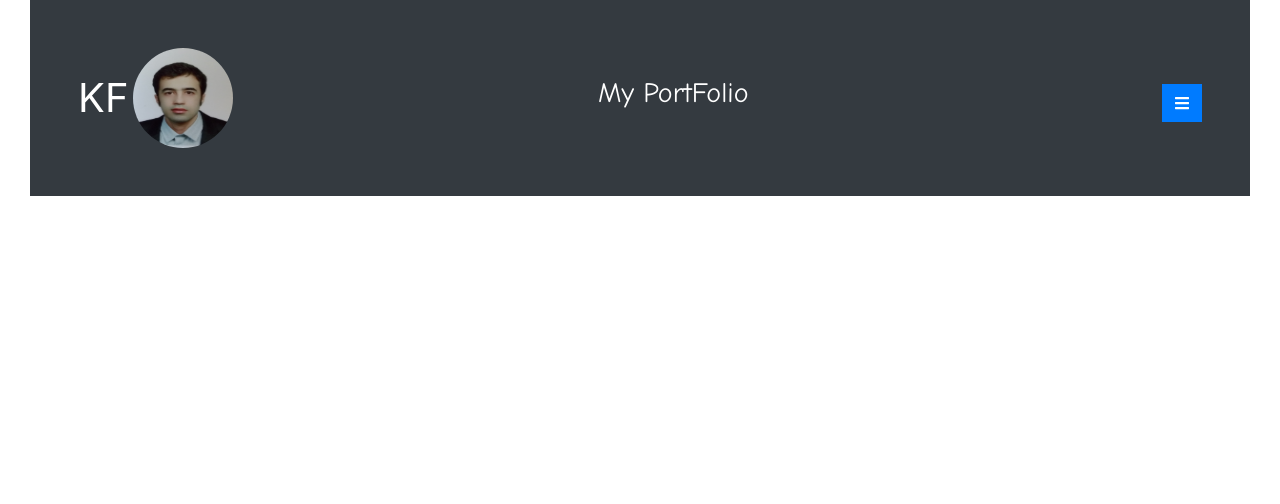
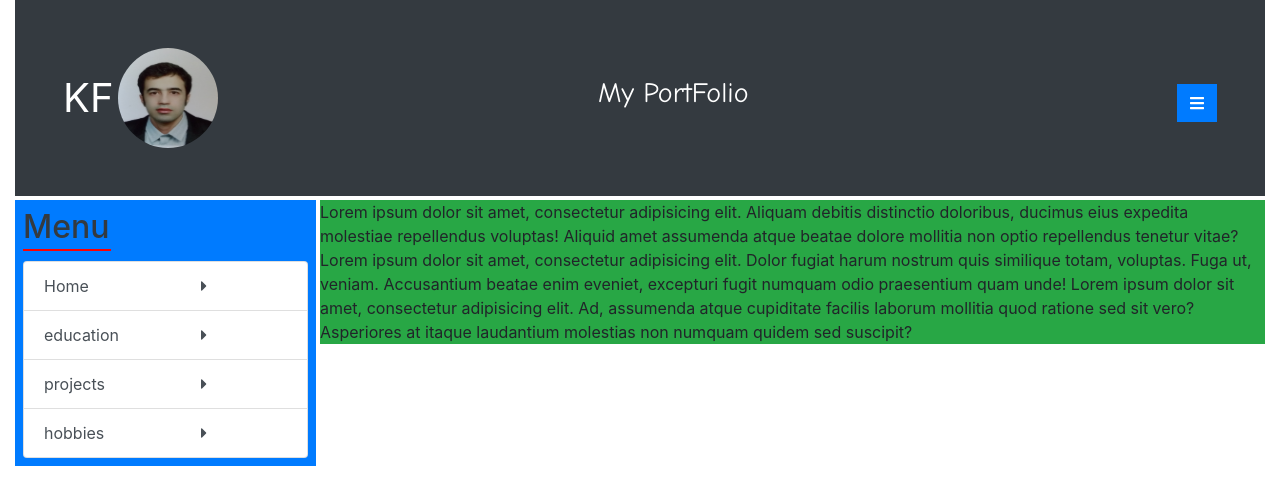
Before and after one commit to kaveh163/myPortfolio, a plain HTML site: page index.html in a window 1280 px wide. Drawn offline with Linux system fonts and the light colour scheme.

Commit message:
StartMenu

```diff
--- a/index.css
+++ b/index.css
@@ -2,10 +2,34 @@
     background-color: red;
     /*height:200px;*/
 }
+
 .initials {
     font-size: 2.5rem;
-    color:white;
+    color: white;
 }
-.text h3{
+
+.text h3 {
     font-family: "Comic Sans MS";
 }
+
+.menu-underline {
+    border: 1px solid red;
+    width: 30%;
+    margin: -5px 0 10px 0;
+}
+
+.main-list a{
+    display: block;
+    position: relative;
+
+}
+
+.main-list svg.svg-inline--fa {
+    position: absolute;
+    right:100px;
+    top: 50%;
+    transform: translateY(-50%);
+    display:block;
+
+
+}
--- a/index.html
+++ b/index.html
@@ -5,13 +5,14 @@
     <meta name="viewport" content="width=device-width, initial-scale=1.0">
     <title>Document</title>
     <link rel="stylesheet" href="dist/css/bootstrap.min.css">
-<!--    <link rel="stylesheet" href="https://cdnjs.cloudflare.com/ajax/libs/font-awesome/4.7.0/css/font-awesome.min.css">-->
+    <!--    <link rel="stylesheet" href="https://cdnjs.cloudflare.com/ajax/libs/font-awesome/4.7.0/css/font-awesome.min.css">-->
     <link rel="stylesheet" href="index.css">
     <link rel="stylesheet" href="menu.css">
 </head>
 <body>
 <section class="container-fluid">
-    <section class="content">
+    <!--    Header section-->
+    <section class="row">
         <section class="col-12">
             <div class="header d-flex align-items-center justify-content-between bg-dark p-5">
                 <!--                    My Initials and Image-->
@@ -50,7 +51,39 @@
                 <!--                    End of Toggle Menu-->
             </div>
         </section>
+        <!--        End of header section-->
     </section>
+</section>
+<section class="container-fluid">
+    <!--        Main menu-->
+    <section class="row mt-1">
+        <section class="col-3 pr-1">
+            <div class="bg-primary p-2">
+                <h2 class="text-dark">Menu</h2>
+                <hr class="menu-underline mr-auto">
+                <div class="list-group main-list">
+                    <a href="#" class="list-group-item list-group-item-action">Home <i class="fas fa-caret-right"></i></a>
+                    <a href="#" class="list-group-item list-group-item-action">education <i class="fas fa-caret-right"></i></a>
+                    <a href="#" class="list-group-item list-group-item-action">projects <i class="fas fa-caret-right"></i></a>
+                    <a href="#" class="list-group-item list-group-item-action">hobbies <i class="fas fa-caret-right"></i></a>
+                </div>
+            </div>
+        </section>
+        <section class="col-9 pl-0">
+            <div class="bg-success">
+                Lorem ipsum dolor sit amet, consectetur adipisicing elit. Aliquam debitis distinctio doloribus, ducimus
+                eius expedita molestiae repellendus voluptas! Aliquid amet assumenda atque beatae dolore mollitia non
+                optio repellendus tenetur vitae? Lorem ipsum dolor sit amet, consectetur adipisicing elit. Dolor fugiat
+                harum nostrum quis similique totam, voluptas. Fuga ut, veniam. Accusantium beatae enim eveniet,
+                excepturi fugit numquam odio praesentium quam unde! Lorem ipsum dolor sit amet, consectetur adipisicing
+                elit. Ad, assumenda atque cupiditate facilis laborum mollitia quod ratione sed sit vero? Asperiores at
+                itaque laudantium molestias non numquam quidem sed suscipit?
+            </div>
+        </section>
+
+    </section>
+    <!--        End of Main menu-->
+</section>
 
 </section>
 <script src="dist/js/jquery-1.12.4.min.js"></script>
@@ -60,6 +93,7 @@
 <script src="https://use.fontawesome.com/releases/v5.5.0/js/all.js"></script>
 <script>
     document.querySelector(".toggle-btn").addEventListener("click", toggler);
+
     function toggler() {
         document.querySelector(".border").classList.toggle("inner-transition");
     }
```
